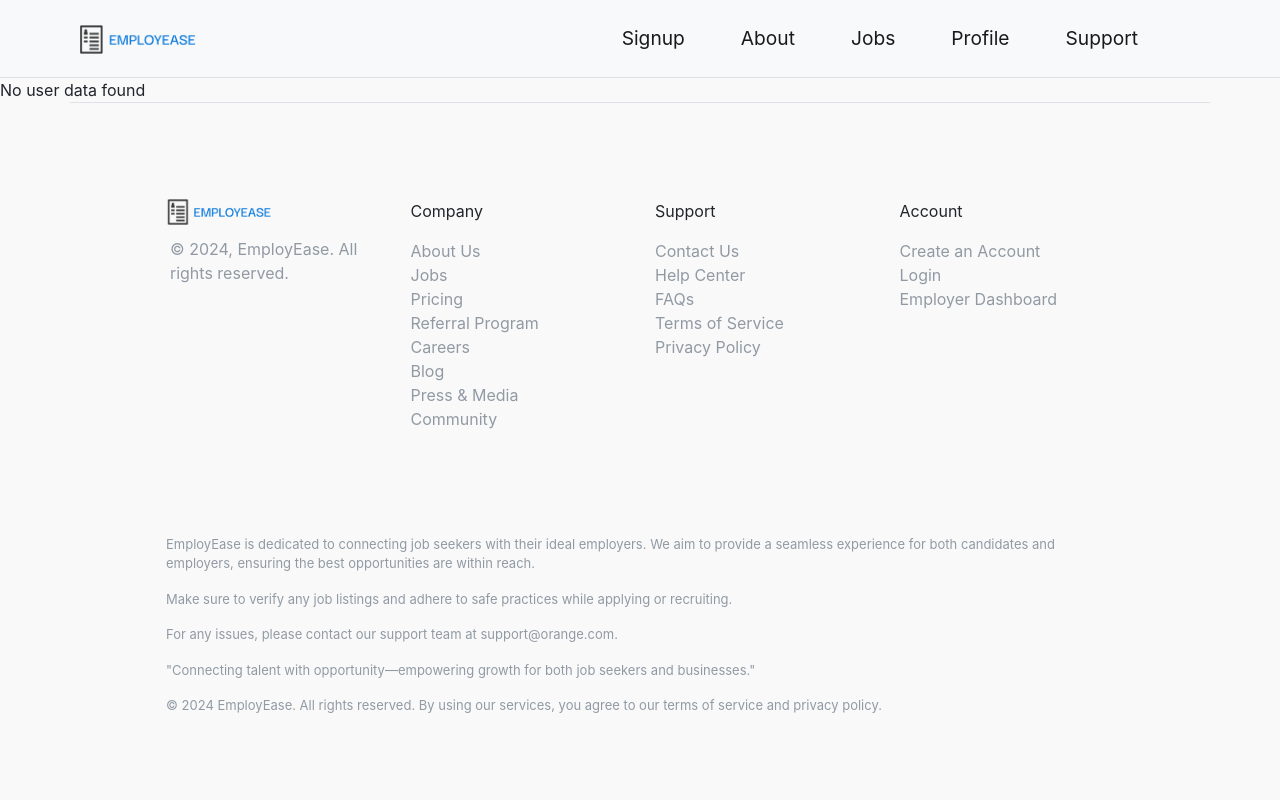
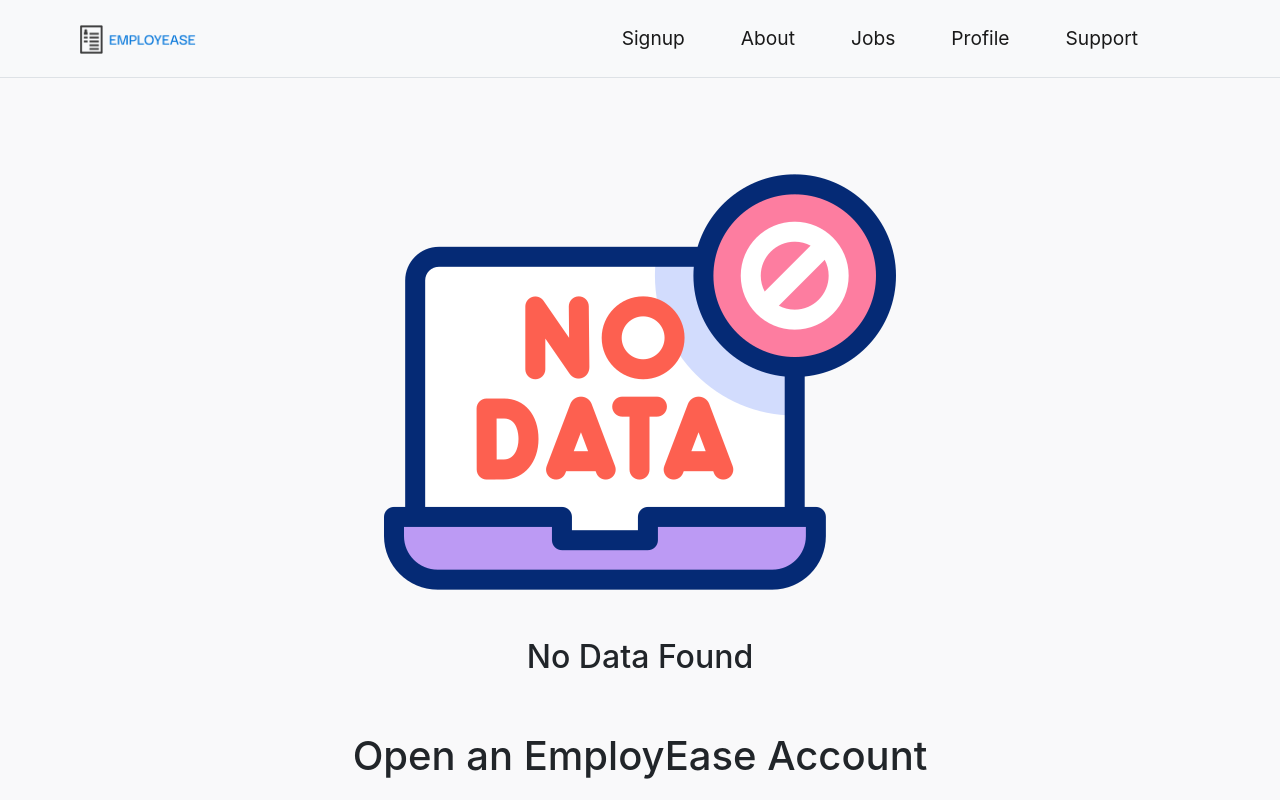
Before and after one commit to Praneet2126/employease, a React (Vite) app in the folder frontend/: page /profile in a window 1280 px wide. Shown: the top 800 px of the page. Built offline with nearby package versions, Linux system fonts and the light colour scheme; no server answers.

Commit message:
No Data Modified

```diff
--- a/frontend/src/landing_page/profile/ProfilePage.jsx
+++ b/frontend/src/landing_page/profile/ProfilePage.jsx
@@ -2,6 +2,7 @@ import React, { useEffect, useState } from "react";
 import { Link, useNavigate } from "react-router-dom";
 import Hero from "./Hero.jsx";
 import "./Profile.css";
+import OpenAccount from "../OpenAccount.jsx";
 
 function ProfilePage() {
   const [user, setUser] = useState(null);
@@ -81,7 +82,11 @@ function ProfilePage() {
   }
 
   if (!user || !profile) {
-    return <div>No user data found</div>;
+    return <div className="mt-5 mb-5" style={{textAlign:"center"}}>
+      <img src="media/images/no-data.png" alt="No data" />
+      <h2>No Data Found</h2>
+      <OpenAccount/>
+    </div>;
   }
 
   return (
@@ -167,7 +172,7 @@ function ProfilePage() {
 
       <h4>
         <center>
-          <Link to="/editProfile"> Edit Your Profile </Link>
+          <button className="btn btn-primary" style={{padding:"10px"}}><Link to="/editProfile" style={{textDecoration:"none",color:"white",padding:"10px"}}> Edit Your Profile </Link></button>
         </center>
       </h4>
 
```
Also changed, not shown: frontend/public/media/images/no-data.png (added).
